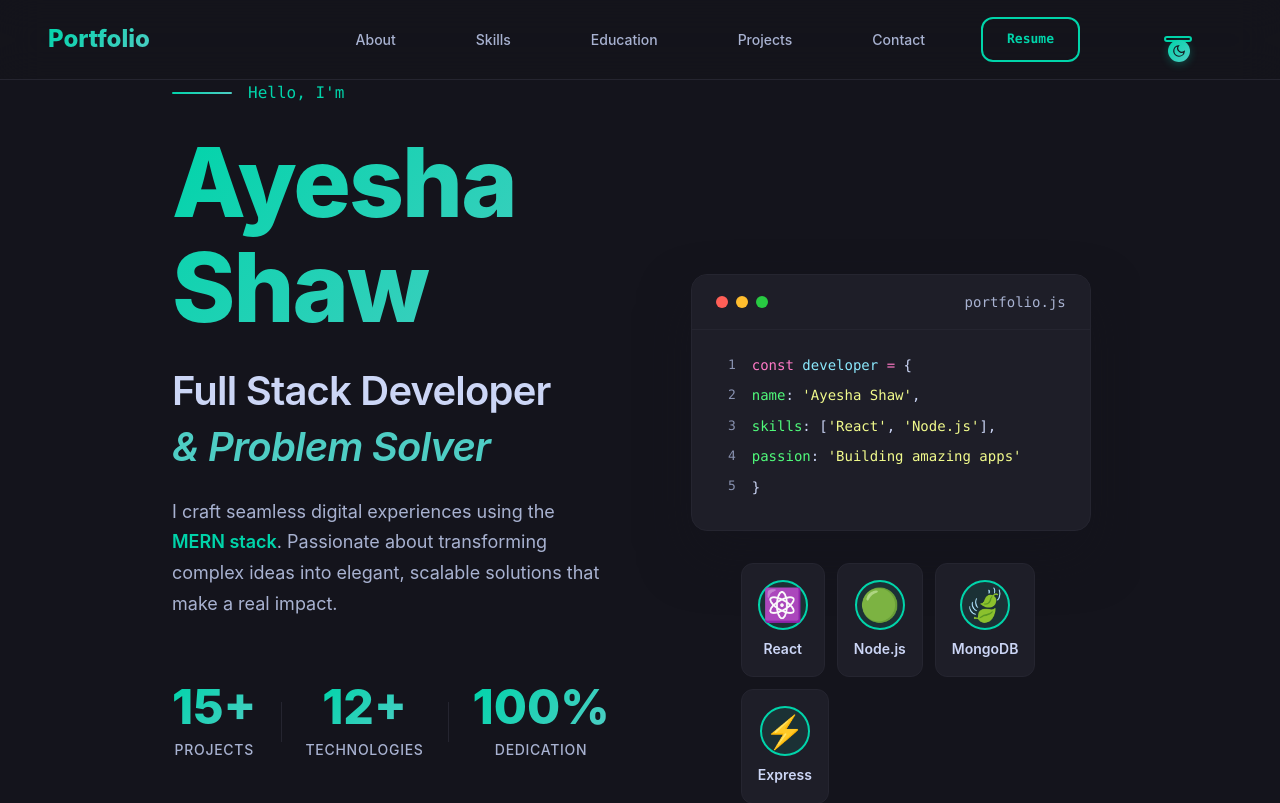
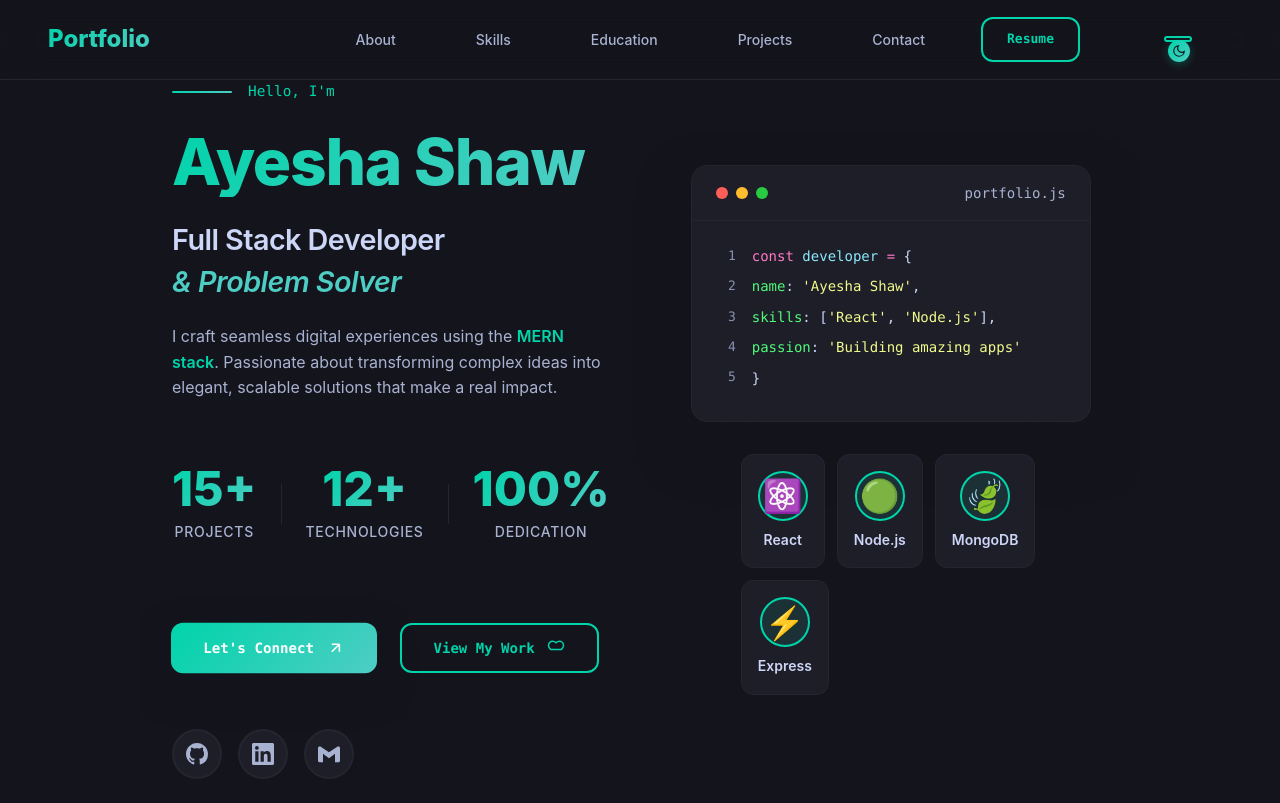
Before and after one commit to ayeshashaw/MyPortfolio, a React (Vite) app: page / in a window 1280 px wide. Shown: the top 803 px of the page. Built offline with nearby package versions, Linux system fonts and the light colour scheme.

Commit message:
Update Hero.css

```diff
--- a/src/styles/Hero.css
+++ b/src/styles/Hero.css
@@ -155,7 +155,7 @@
   align-items: center;
   gap: 1rem;
   font-family: var(--font-mono);
-  font-size: var(--fz-md);
+  font-size: 0.9rem;
   color: var(--accent-primary);
   font-weight: 500;
 }
@@ -173,7 +173,7 @@
 
 /* Title */
 .hero-title {
-  font-size: clamp(3rem, 8vw, 6rem);
+  font-size: clamp(2.5rem, 6vw, 4rem);
   font-weight: 800;
   line-height: 1.1;
   margin: 0;
@@ -203,7 +203,7 @@
 
 /* Subtitle */
 .hero-subtitle {
-  font-size: clamp(1.5rem, 4vw, 2.5rem);
+  font-size: clamp(1.25rem, 3vw, 1.8rem);
   font-weight: 600;
   line-height: 1.3;
   margin: 0;
@@ -223,8 +223,8 @@
 
 /* Description */
 .hero-description {
-  font-size: var(--fz-lg);
-  line-height: 1.7;
+  font-size: 1rem;
+  line-height: 1.6;
   color: var(--text-secondary);
   max-width: 500px;
   margin: 0;
@@ -252,7 +252,7 @@
 }
 
 .stat-number {
-  font-size: 2rem;
+  font-size: 1.5rem;
   font-weight: 800;
   background: var(--gradient-accent);
   -webkit-background-clip: text;
@@ -286,10 +286,10 @@
   display: inline-flex;
   align-items: center;
   gap: 0.75rem;
-  padding: 1rem 2rem;
+  padding: 0.8rem 1.5rem;
   border-radius: var(--border-radius);
   font-family: var(--font-sans);
-  font-size: var(--fz-md);
+  font-size: 0.9rem;
   font-weight: 600;
   text-decoration: none;
   position: relative;
@@ -297,7 +297,7 @@
   transition: var(--transition);
   cursor: pointer;
   border: none;
-  min-width: 160px;
+  min-width: 140px;
   justify-content: center;
 }
 
```
